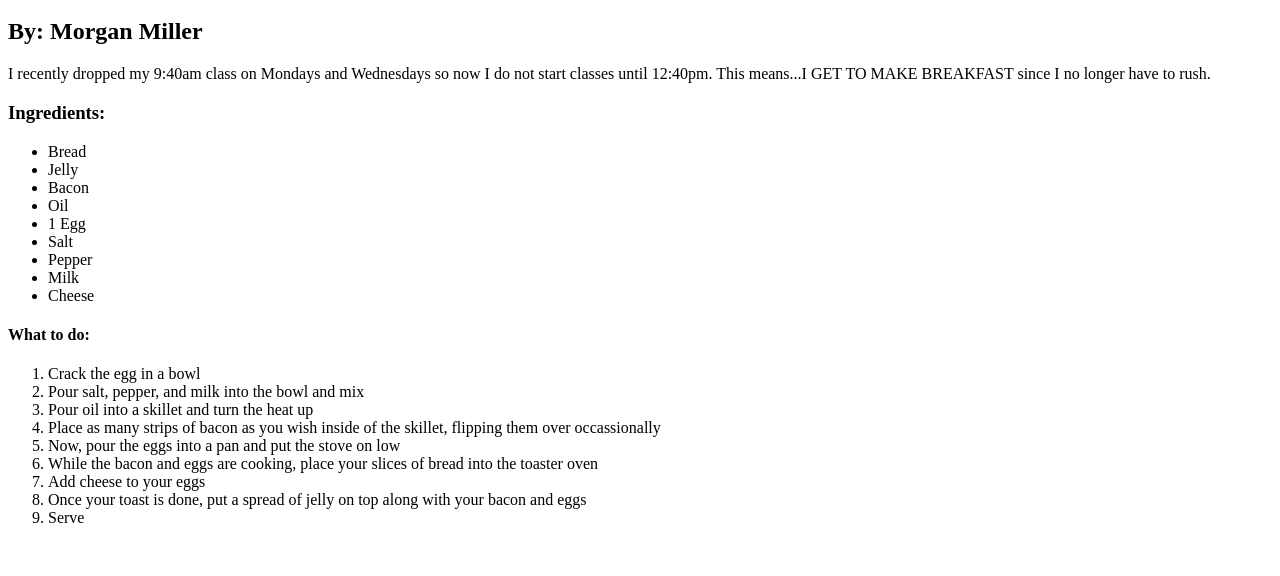
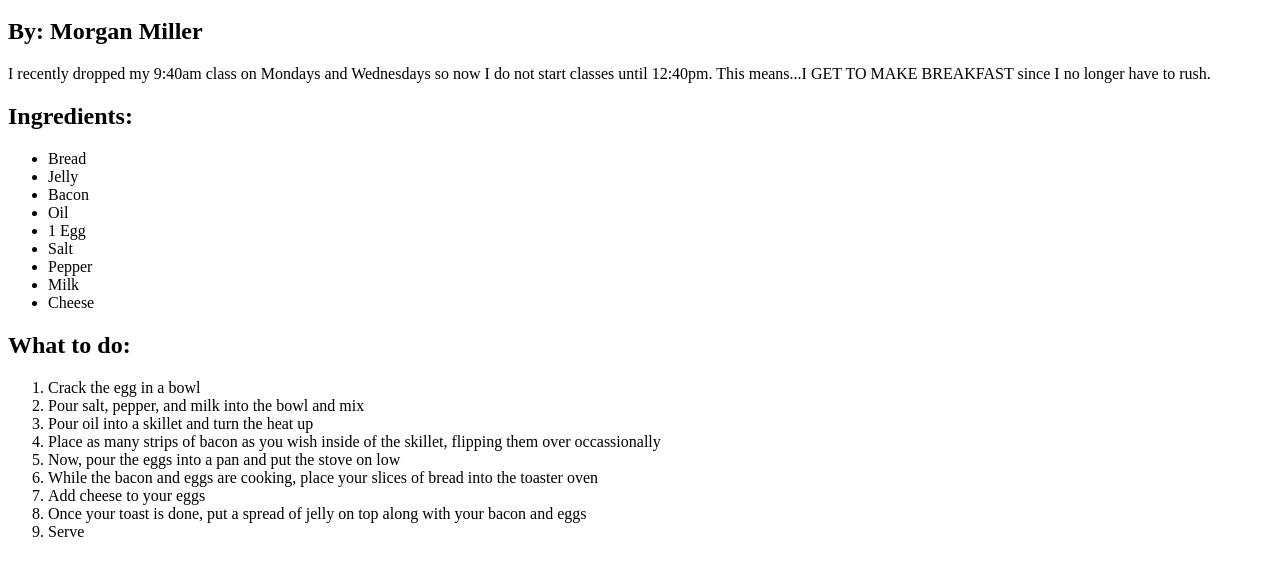
Before and after one commit to morganm22/webauthoring, a plain HTML site: page Breakfast.html in a window 1280 px wide. Shown: the part 48-624 px from the top of the page. Drawn offline with Linux system fonts and the light colour scheme.

Commit message:
Update Breakfast.html

```diff
--- a/Breakfast.html
+++ b/Breakfast.html
@@ -9,9 +9,9 @@ By: Morgan Miller
 <p>
 I recently dropped my 9:40am class on Mondays and Wednesdays so now I do not start classes until 12:40pm. This means...I GET TO MAKE BREAKFAST since I no longer have to rush.
 </p>
-<h3>
+<h2>
 Ingredients:
-</h3>
+</h2>
 <ul>
 <li>Bread</li>
 <li>Jelly</li>
@@ -23,9 +23,9 @@ Ingredients:
 <li>Milk</li>
 <li>Cheese</li>
 </ul>
-<h4>
+<h2>
 What to do:
-</h4>
+</h2>
 <ol>
 <li>Crack the egg in a bowl</li>
 <li>Pour salt, pepper, and milk into the bowl and mix</li>
```
